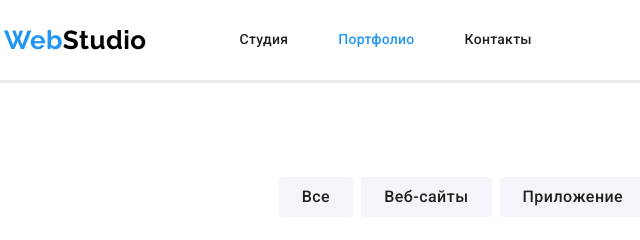
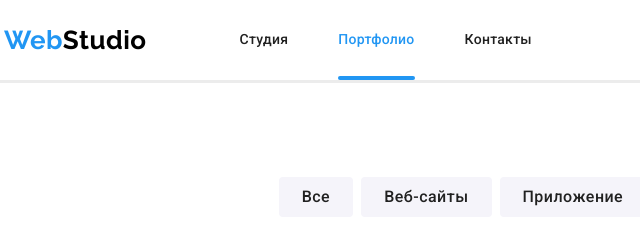
Before and after one commit to MaksiIv/goit-markup-hw-05, a plain HTML site: page portfolio.html in a window 1280 px wide. Shown: the top 240 px of the page, 51-691 px from the left. Drawn offline with nearby package versions, Linux system fonts and the light colour scheme.

Commit message:
Добавляет подчёркивание меню

```diff
--- a/css/style.css
+++ b/css/style.css
@@ -60,6 +60,7 @@ img {
 /* Заголовок */
 .header {
   border-bottom: solid #ececec;
+  position: relative;
 }
 
 /*  Логотип компании */
@@ -112,6 +113,24 @@ img {
 
   color: var(--secondary-text-color);
 }
+
+.current {
+  position: relative;
+}
+
+.current::after {
+  display: block;
+  content: '';
+  background-color: var(--accent-color);
+  border-radius: 2px;
+
+  position: absolute;
+  bottom: 0;
+  width: 100%;
+  height: 4px;
+  z-index: 2;
+}
+
 .accent {
   color: var(--accent-color);
 }
```
